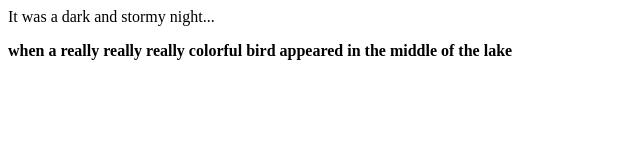
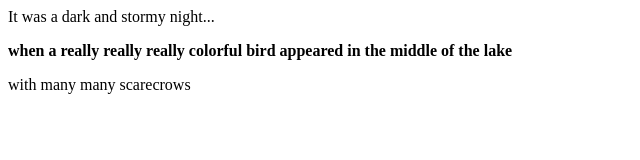
Before and after one commit to Gomez-H/fireside-story, a plain HTML site: page index.html in a window 1280 px wide. Shown: the whole page, without its empty margins (0-640 px from the left). Drawn offline with Linux system fonts and the light colour scheme.

Commit message:
added third line

```diff
--- a/index.html
+++ b/index.html
@@ -2,5 +2,6 @@
   <body>
     <p>It was a dark and stormy night...</p>
     <b>when a really really really colorful bird appeared in the middle of the lake</b>
+    <p>with many many scarecrows</p>
   </body>
 </html>
```
